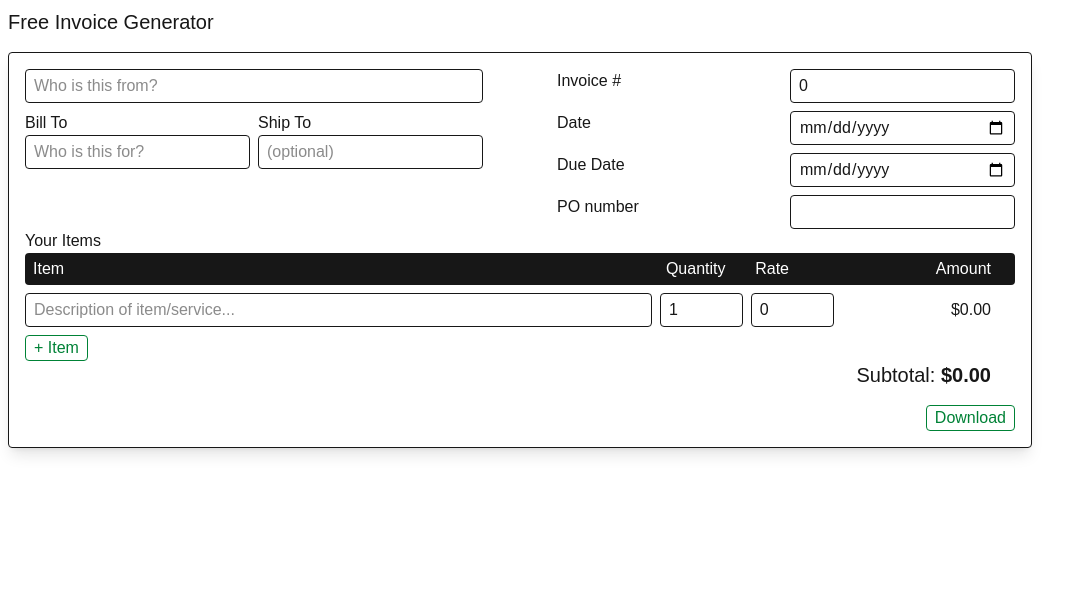
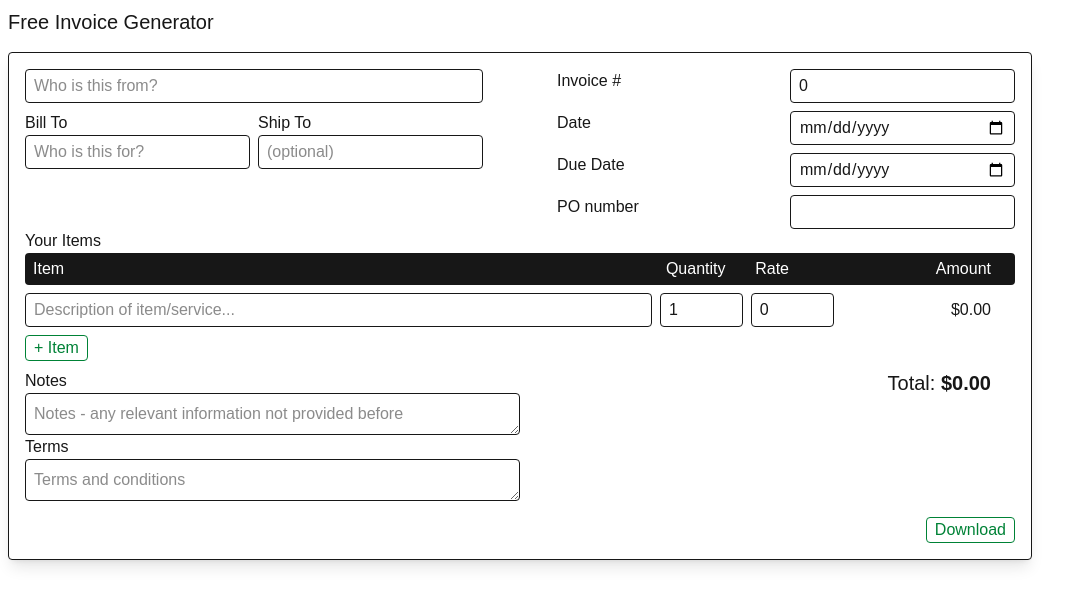
Before and after one commit to mihna123/invoice, a Next.js app: page / in a window 1280 px wide. Shown: the top 606 px of the page, without its empty margins (0-1087 px from the left). Built offline with nearby package versions, Linux system fonts and the light colour scheme.

Commit message:
feat: add notes and terms to invoice form and generator

```diff
--- a/src/components/invoice-generator.tsx
+++ b/src/components/invoice-generator.tsx
@@ -156,8 +156,25 @@ export const InvoiceGenerator = () => {
           + Item
         </Button>
       </section>
-      <section className="pr-6 text-right text-xl">
-        Subtotal:{' '}
+      <section className="mt-2 grid grid-cols-2">
+        <div className="flex flex-col">
+          <label>Notes</label>
+          <textarea
+            {...register('notes')}
+            rows={1}
+            placeholder="Notes - any relevant information not provided before"
+            className="rounded-sm border p-2"
+          />
+          <label>Terms</label>
+          <textarea
+            {...register('terms')}
+            rows={1}
+            placeholder="Terms and conditions"
+            className="rounded-sm border p-2"
+          />
+        </div>
+        <div className="pr-6 text-right text-xl">
+          Total:{' '}
           <b>
             {lineItems
               .reduce(
@@ -166,6 +183,7 @@ export const InvoiceGenerator = () => {
               )
               .toLocaleString(undefined, { style: 'currency', currency })}
           </b>
+        </div>
       </section>
       <section className={cn('mt-4 flex flex-row-reverse')}>
         <Button
--- a/src/lib/generate.ts
+++ b/src/lib/generate.ts
@@ -163,6 +163,22 @@ export async function generateInvoice(invoice: Invoice): Promise<Blob> {
     doc.page.width - MARGIN - T_PADDING - doc.widthOfString(totalText),
   );
 
+  // Notes
+  if (invoice.notes) {
+    doc.fontSize(10);
+    doc.moveDown();
+    doc.text('NOTES', MARGIN, doc.y + 10);
+    doc.text(invoice.notes, MARGIN, doc.y);
+  }
+
+  // Terms
+  if (invoice.terms) {
+    doc.fontSize(10);
+    doc.moveDown();
+    doc.text('TERMS', MARGIN, doc.y + 10);
+    doc.text(invoice.terms, MARGIN, doc.y);
+  }
+
   doc.end();
   return new Promise((resolve, reject) => {
     stream.on('finish', () => {
```
Lines whose indentation alone changed are shown as unchanged.
